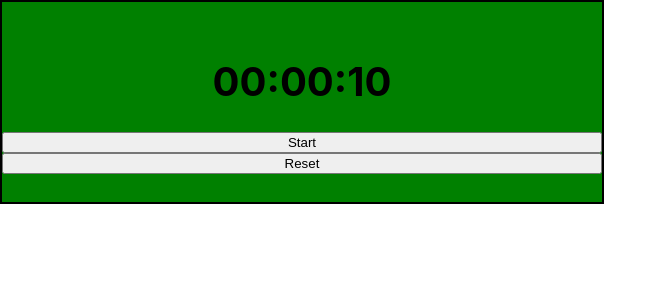
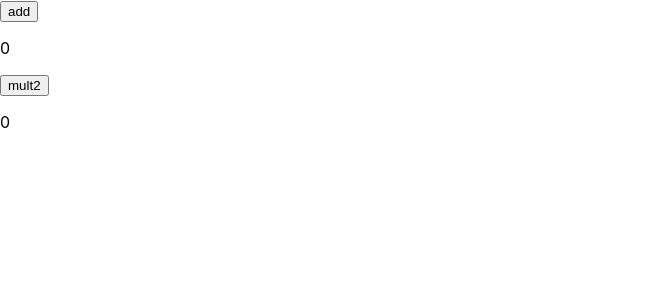
Before and after one commit to pdcourses/learn-react-pd2022, a React (Create React App) app: page / in a window 1280 px wide. Shown: the top 300 px of the page, without its empty margins (0-667 px from the left). Built offline with nearby package versions, Linux system fonts and the light colour scheme.

Commit message:
hooks. поднятие состоянияЭ

```diff
--- a/src/App.js
+++ b/src/App.js
@@ -1,8 +1,11 @@
-import React, { Component } from 'react'
-import ClockMatrix from './Components/ClockMatrix'
+import RangeParent from './sandbox/RangeParent'
+ import React from 'react'
 
-export default class App extends Component {
-  render() {
-    return <ClockMatrix />
-  }
-}
+ export default function App() {
+   return (
+     <div>
+      <RangeParent />
+
+     </div>
+   )
+ }
--- /dev/null
+++ b/src/sandbox/Range1/index.jsx
@@ -0,0 +1,12 @@
+import React from 'react'
+export default function Range1(props) {
+  const add = () => {
+    props.setValue(props.value+1);
+  }
+  return (
+    <div>
+        <button onClick={add}>add</button>
+        <p>{props.value}</p>
+    </div>
+  )
+}
--- /dev/null
+++ b/src/sandbox/Range2/index.jsx
@@ -0,0 +1,13 @@
+import React from 'react'
+
+export default function Range2(props) {
+  const mult2 = () => {
+    props.setValue(props.value*2);
+  }
+  return (
+    <div>
+        <button onClick={mult2}>mult2</button>
+        <p>{props.value}</p>
+    </div>
+  )
+}
--- /dev/null
+++ b/src/sandbox/RangeParent/index.jsx
@@ -0,0 +1,13 @@
+import React, {useState} from 'react'
+import Range1 from '../Range1';
+import Range2 from '../Range2';
+
+export default function RangeParent() {
+  const [value, setValue] = useState(0);
+  return (
+    <>
+    <Range1 value={value} setValue={setValue}/>
+    <Range2 value={value} setValue={setValue}/>
+    </>
+  )
+}
```
